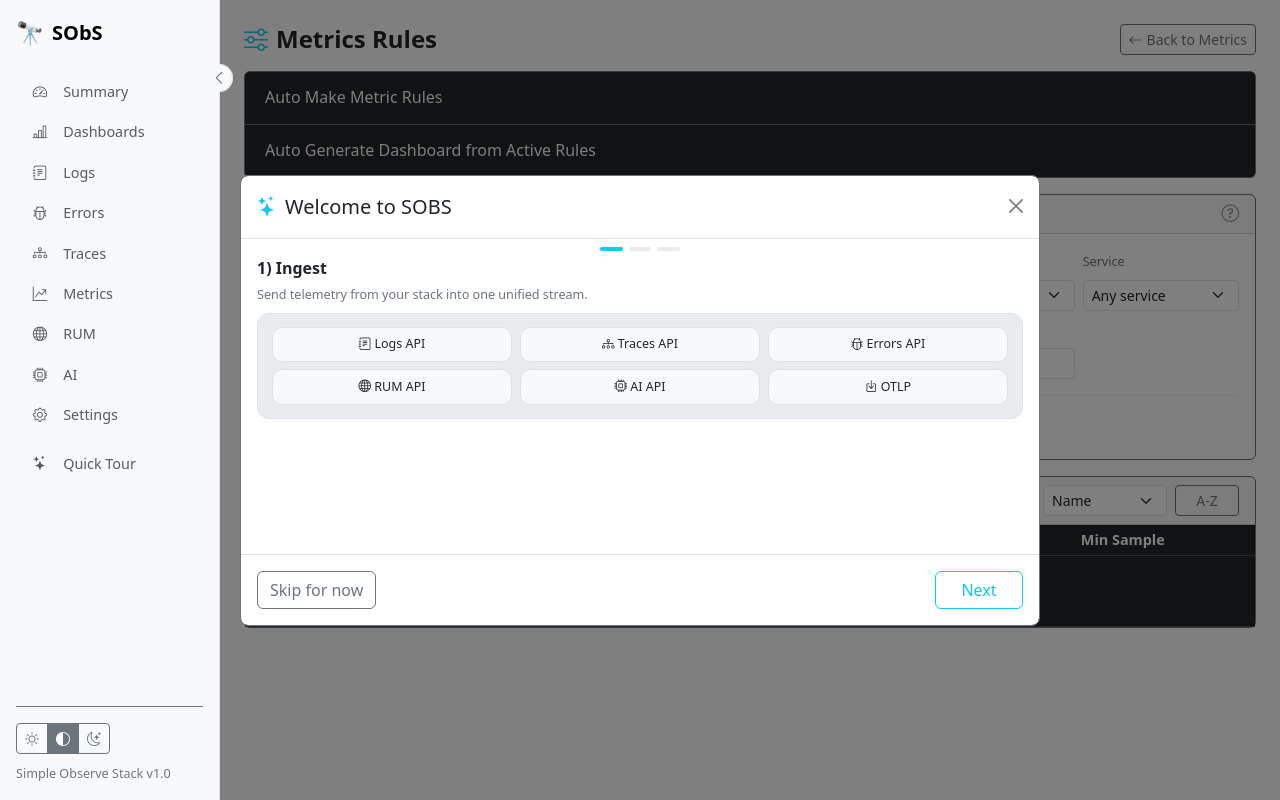
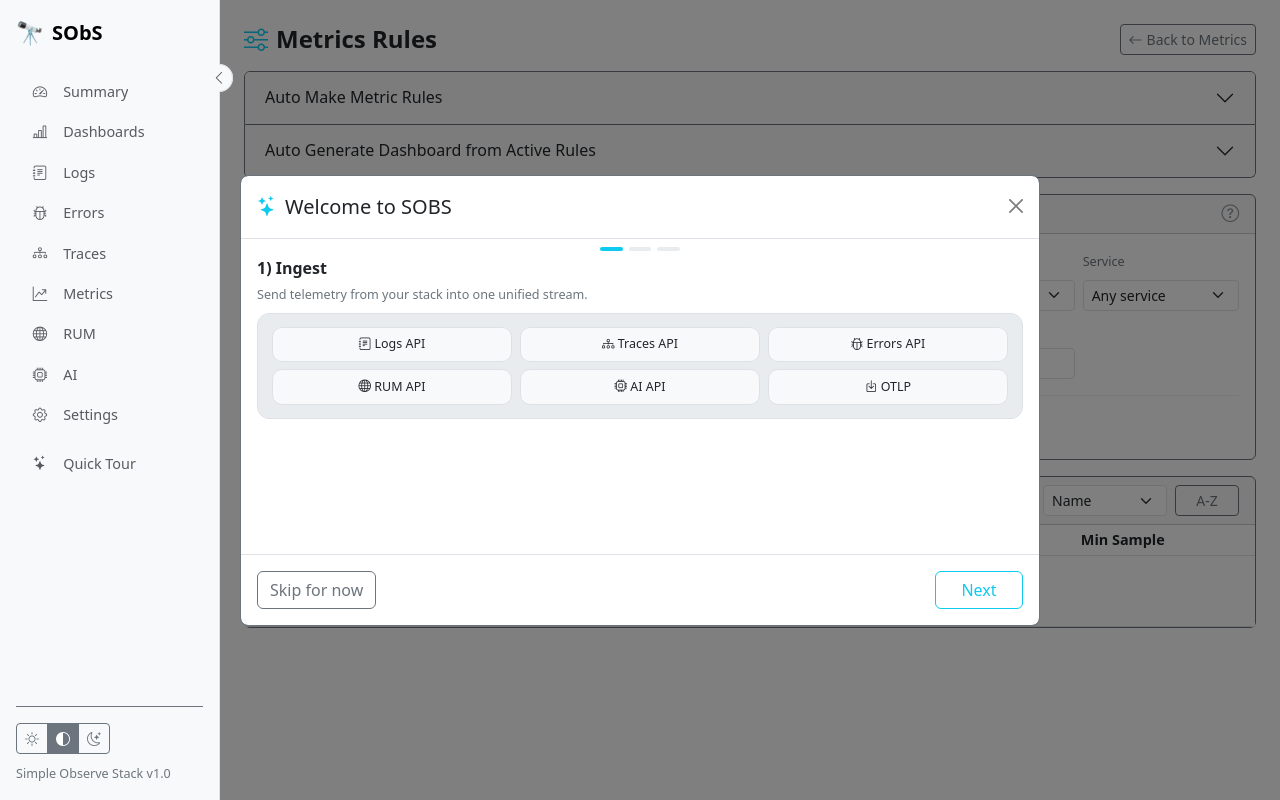
Before and after one commit to tstechly/sobs, a Flask app: template templates/metrics_rules.html in a window 1280 px wide. Run offline with Flask 3, Linux system fonts and the light colour scheme; the template is opened without the code that fills it, so the values that code supplies are empty; parts of the project's set-up code (start-up, migrations or seed data) failed here and were passed over.

Commit message:
Fix light-mode contrast regressions across error and related views (#61)

```diff
--- a/templates/base.html
+++ b/templates/base.html
@@ -64,7 +64,32 @@
     .badge-level-DEBUG { background-color: #6c757d !important; }
     .badge-level-METRIC { background-color: #0dcaf0 !important; color: #000 !important; }
     .log-body { font-family: "SFMono-Regular", Menlo, monospace; font-size: .78rem; word-break: break-all; }
-    .stack-trace { font-family: monospace; font-size: .78rem; white-space: pre-wrap; max-height: 200px; overflow-y: auto; }
+    .stack-trace {
+      font-family: monospace;
+      font-size: .78rem;
+      white-space: pre-wrap;
+      max-height: 200px;
+      overflow-y: auto;
+      color: var(--bs-danger-text-emphasis);
+      background: var(--bs-danger-bg-subtle);
+      border: 1px solid var(--bs-danger-border-subtle);
+    }
+    .theme-panel {
+      color: var(--bs-body-color);
+      background: var(--bs-tertiary-bg);
+      border: 1px solid var(--bs-border-color);
+    }
+    [data-bs-theme='light'] .table-dark {
+      --bs-table-color: var(--bs-body-color);
+      --bs-table-bg: var(--bs-body-bg);
+      --bs-table-border-color: var(--bs-border-color);
+      --bs-table-striped-bg: var(--bs-tertiary-bg);
+      --bs-table-striped-color: var(--bs-body-color);
+      --bs-table-active-bg: var(--bs-secondary-bg);
+      --bs-table-active-color: var(--bs-body-color);
+      --bs-table-hover-bg: var(--bs-secondary-bg);
+      --bs-table-hover-color: var(--bs-body-color);
+    }
     .stat-card { border: 1px solid var(--bs-border-color); border-radius: 10px; }
     .vitals-good  { color: #198754; }
     .vitals-needs { color: #ffc107; }
--- a/templates/chart_editor_help.html
+++ b/templates/chart_editor_help.html
@@ -64,7 +64,7 @@
     <div class="row g-3">
       <div class="col-lg-4">
         <h6 class="small text-uppercase text-secondary">Raw SQL</h6>
-<pre class="small p-2 bg-dark rounded mb-0"><code>SELECT
+<pre class="small p-2 theme-panel rounded mb-0"><code>SELECT
   toStartOfMinute(Timestamp) AS ts,
   quantile(0.95)(Duration) AS p95_ms
 FROM otel_traces
@@ -75,7 +75,7 @@ LIMIT 240</code></pre>
       </div>
       <div class="col-lg-4">
         <h6 class="small text-uppercase text-secondary">Mapping JSON</h6>
-<pre class="small p-2 bg-dark rounded mb-0"><code>{
+<pre class="small p-2 theme-panel rounded mb-0"><code>{
   "points": { "from": "rows" },
   "_drilldown": {
     "target": "traces",
@@ -86,7 +86,7 @@ LIMIT 240</code></pre>
       </div>
       <div class="col-lg-4">
         <h6 class="small text-uppercase text-secondary">Option JSON</h6>
-<pre class="small p-2 bg-dark rounded mb-0"><code>{
+<pre class="small p-2 theme-panel rounded mb-0"><code>{
   "xAxis": { "type": "time" },
   "yAxis": { "type": "value" },
   "series": [
--- a/templates/custom_dashboard_view.html
+++ b/templates/custom_dashboard_view.html
@@ -115,7 +115,7 @@
         </div>
         <details class="mt-2">
           <summary class="text-secondary small" style="cursor:pointer;">SQL Query</summary>
-          <pre class="small mt-1 p-2 bg-dark rounded text-secondary" style="max-height:120px;overflow:auto;">{{ chart.query }}</pre>
+          <pre class="small mt-1 p-2 theme-panel rounded text-body-secondary" style="max-height:120px;overflow:auto;">{{ chart.query }}</pre>
         </details>
       </div>
     </div>
@@ -305,7 +305,7 @@
                       </button>
                     </div>
                   </div>
-                  <pre id="compiledSql" class="small mt-1 p-2 bg-dark rounded text-secondary" style="max-height:170px;overflow:auto;white-space:pre-wrap;"></pre>
+                  <pre id="compiledSql" class="small mt-1 p-2 theme-panel rounded text-body-secondary" style="max-height:170px;overflow:auto;white-space:pre-wrap;"></pre>
                   <div id="specValidationMsg" class="small text-secondary"></div>
                   <div id="dryRunMeta" class="small text-secondary mt-2"></div>
                   <div class="table-responsive mt-2" id="dryRunTableWrap" style="display:none;max-height:160px;overflow:auto;">
--- a/templates/errors.html
+++ b/templates/errors.html
@@ -88,7 +88,7 @@
     <div id="err{{ err.id }}" class="accordion-collapse collapse {% if loop.first %}show{% endif %}">
       <div class="accordion-body py-2">
         {% if err.stack %}
-        <pre id="stack-{{ err.id }}" class="stack-trace text-danger-emphasis bg-dark rounded p-2">{{ err.stack }}</pre>
+        <pre id="stack-{{ err.id }}" class="stack-trace rounded p-2">{{ err.stack }}</pre>
         {% endif %}
         <div class="d-flex gap-2 mt-2">
           {% if err.trace_id %}
--- a/templates/metrics_rules.html
+++ b/templates/metrics_rules.html
@@ -9,9 +9,9 @@
 </div>
 
 <div class="accordion mb-3" id="metricsRulesAutoAccordion">
-  <div class="accordion-item bg-dark border border-secondary">
+  <div class="accordion-item bg-body-tertiary border border-secondary">
     <h2 class="accordion-header" id="autoRulesHeading">
-      <button class="accordion-button collapsed bg-dark text-light" type="button" data-bs-toggle="collapse" data-bs-target="#autoRulesCollapse" aria-expanded="false" aria-controls="autoRulesCollapse">
+      <button class="accordion-button collapsed bg-body-tertiary text-body" type="button" data-bs-toggle="collapse" data-bs-target="#autoRulesCollapse" aria-expanded="false" aria-controls="autoRulesCollapse">
         Auto Make Metric Rules
       </button>
     </h2>
@@ -106,9 +106,9 @@
     </div>
   </div>
 
-  <div class="accordion-item bg-dark border border-secondary border-top-0">
+  <div class="accordion-item bg-body-tertiary border border-secondary border-top-0">
     <h2 class="accordion-header" id="autoDashboardHeading">
-      <button class="accordion-button collapsed bg-dark text-light" type="button" data-bs-toggle="collapse" data-bs-target="#autoDashboardCollapse" aria-expanded="false" aria-controls="autoDashboardCollapse">
+      <button class="accordion-button collapsed bg-body-tertiary text-body" type="button" data-bs-toggle="collapse" data-bs-target="#autoDashboardCollapse" aria-expanded="false" aria-controls="autoDashboardCollapse">
         Auto Generate Dashboard from Active Rules
       </button>
     </h2>
--- a/templates/traces.html
+++ b/templates/traces.html
@@ -192,7 +192,7 @@
         <div id="terr{{ loop.index }}" class="accordion-collapse collapse {% if loop.first %}show{% endif %}">
           <div class="accordion-body py-2">
             {% if err.stack %}
-            <pre class="stack-trace text-danger-emphasis bg-dark rounded p-2">{{ err.stack }}</pre>
+            <pre class="stack-trace rounded p-2">{{ err.stack }}</pre>
             {% endif %}
             {% if err.span_id %}
             <a href="{{ url_for('view_logs', trace_id=err.trace_id, from_ts=from_ts, to_ts=to_ts) }}" class="btn btn-sm btn-outline-info mt-1">
```
